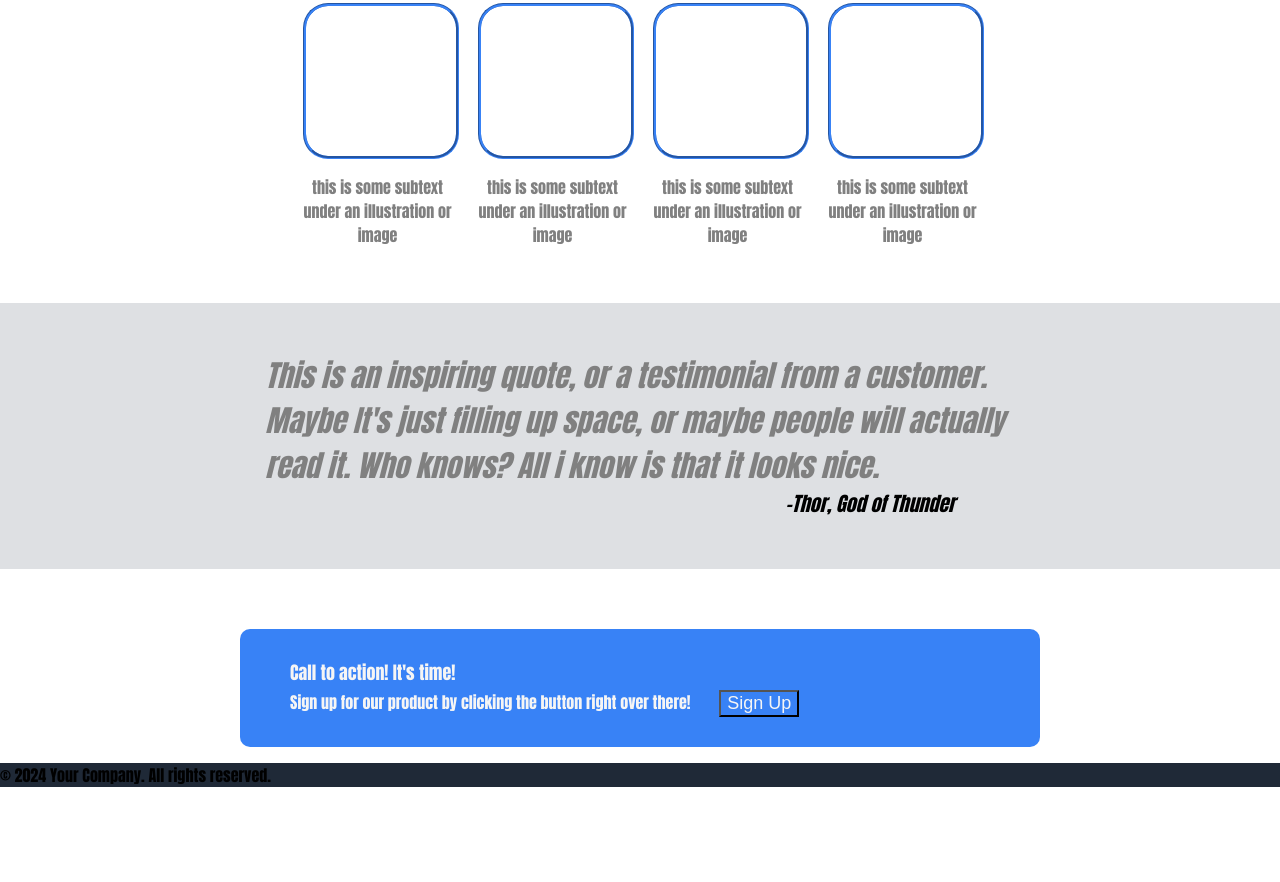
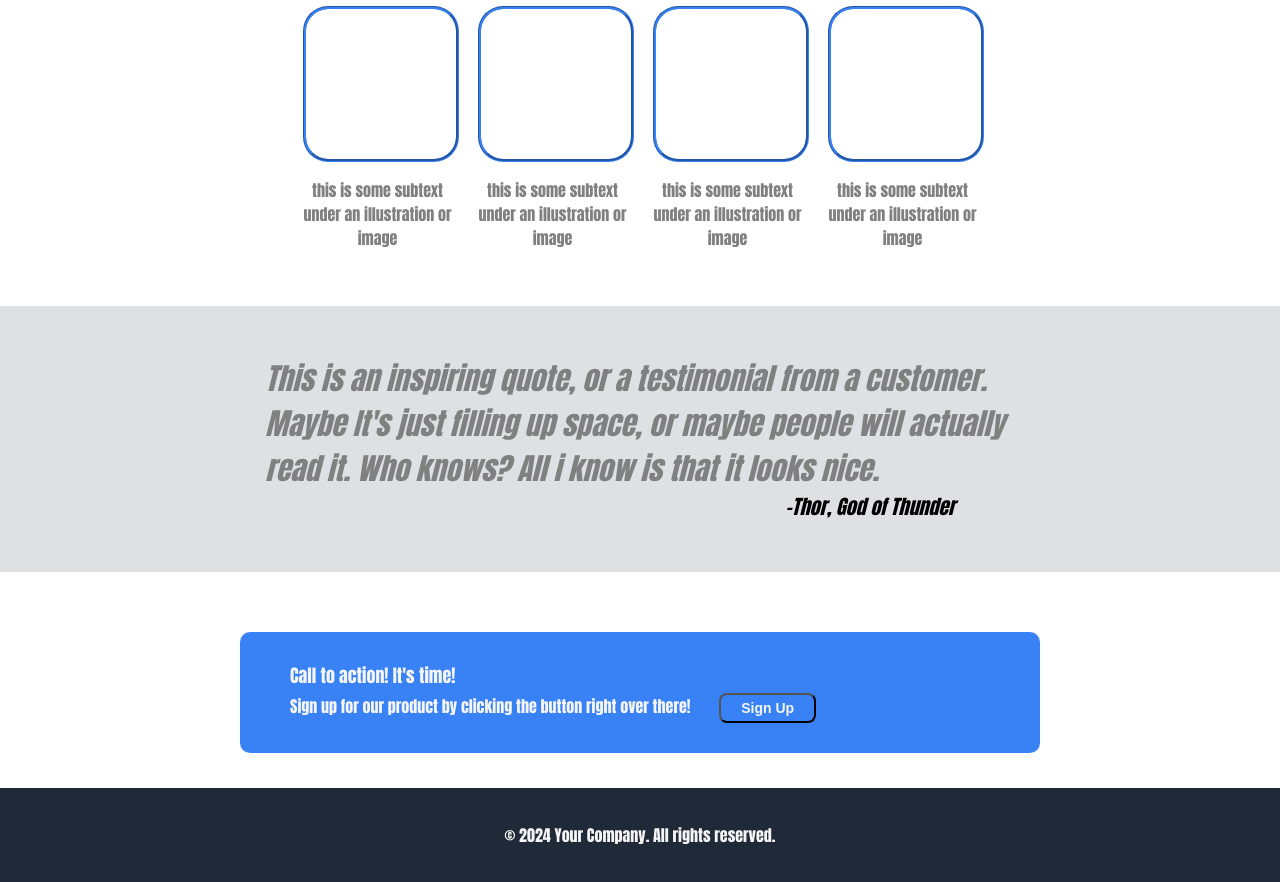
Before and after one commit to siimonjonsson/Odin-Landing-Page, a plain HTML site: page index.html in a window 1280 px wide. Shown: the part 616-1498 px from the top of the page. Before the commit the page ends 1419 px from the top, so only its background shows below. Drawn offline with Linux system fonts and the light colour scheme.

Commit message:
Adderat padding+font-weight på buttons. Footer: ändrat färg, centrering och padding. Projektet avklarat!

```diff
--- a/styles.css
+++ b/styles.css
@@ -161,13 +161,17 @@ a:hover {
 .button__wrap {
     display: inline-block;
     margin-left: 25px;
+
 }
 
 
 .button {
+    border-radius: 8px;
     color: whitesmoke;
-    font-size: 18px;
+    font-size: 14px;
+    font-weight: bold;
     transition: 0.2s ease;
+    padding: 5px 20px 5px 20px;
 }
 
 .button:hover {
@@ -176,4 +180,14 @@ a:hover {
 
 .footer {
     background-color: #1F2937;
+    margin: 35px 0 0 0;
+
 }
+
+.footer__p {
+    color: whitesmoke;
+    text-align: center;
+    padding: 35px;
+    margin: 0;
+
+}
```
